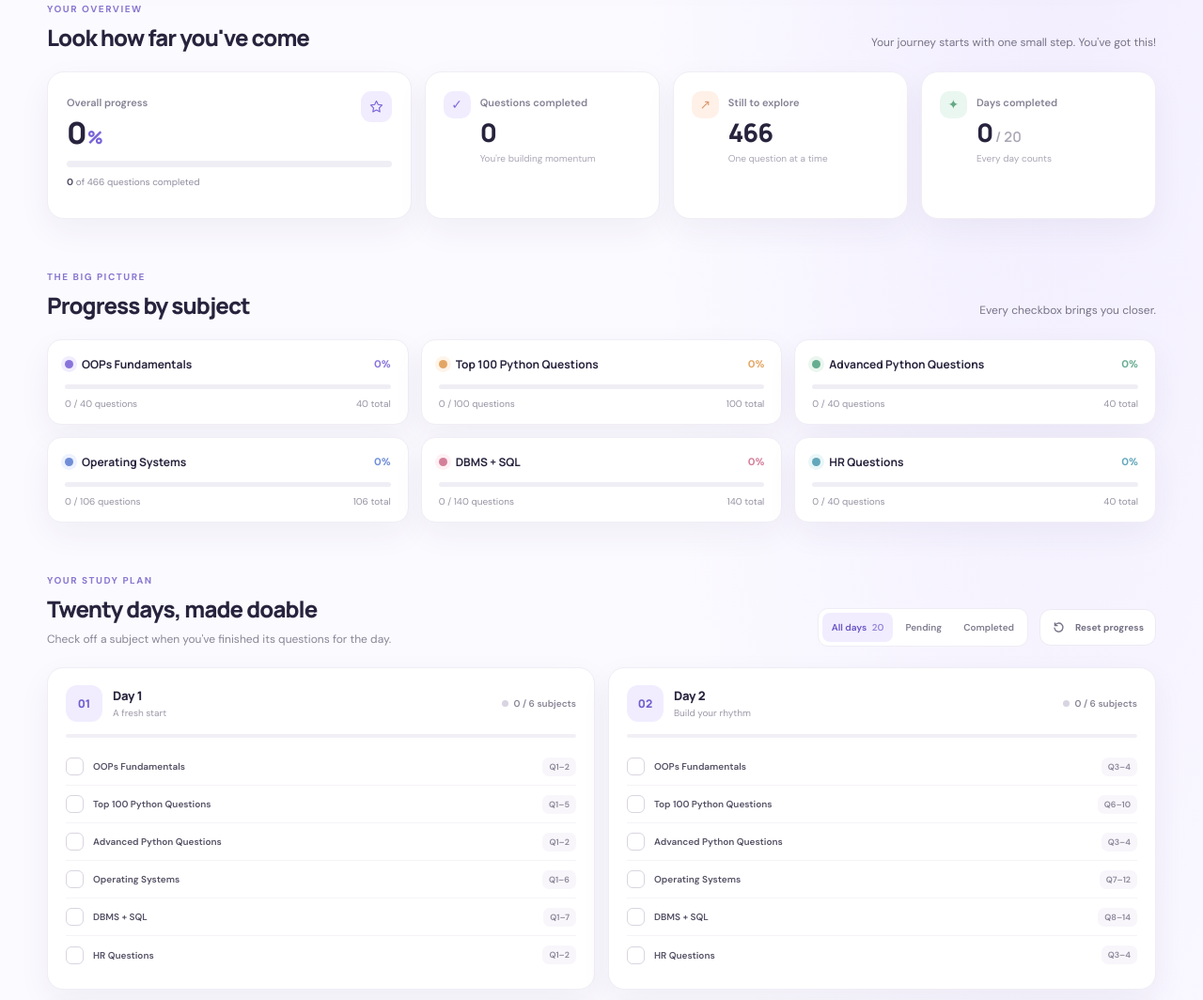
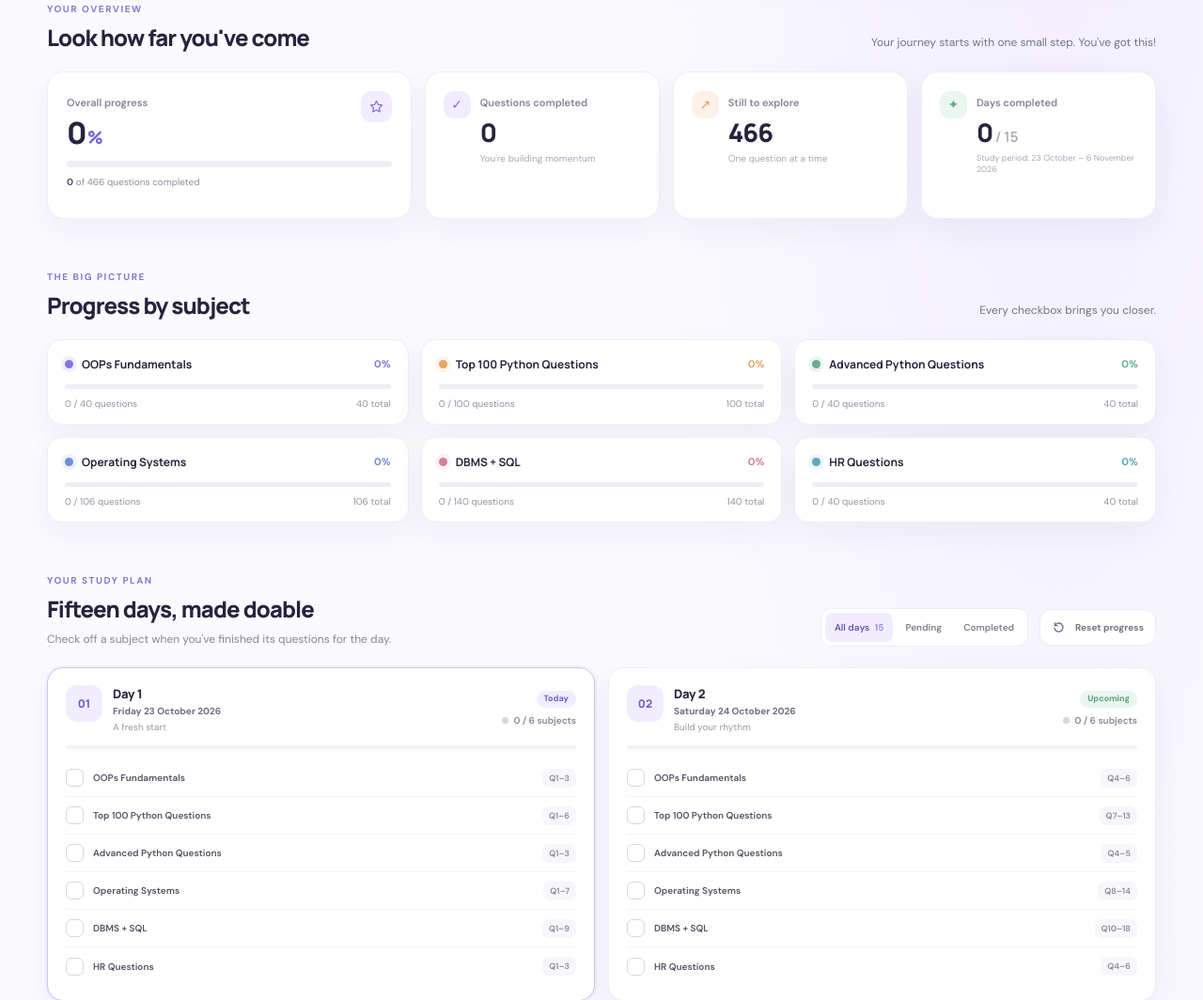
Before and after one commit to himatentu/Tracker, a plain HTML site: page index.html in a window 1280 px wide. Shown: the part 513-1577 px from the top of the page at 94% size. Drawn offline with Linux system fonts and the light colour scheme.

Commit message:
features added

```diff
--- a/index.html
+++ b/index.html
@@ -5,10 +5,10 @@
     <meta name="viewport" content="width=device-width, initial-scale=1" />
     <meta
       name="description"
-      content="A calm, encouraging 20-day interview preparation study planner."
+      content="A calm, encouraging 15-day interview preparation study planner."
     />
     <meta name="theme-color" content="#f7f5ff" />
-    <title>20-Day Interview Prep Planner</title>
+    <title>15-Day Interview Prep Planner</title>
     <link rel="stylesheet" href="style.css" />
     <script src="script.js" defer></script>
   </head>
@@ -36,7 +36,7 @@
             <p class="eyebrow"><span aria-hidden="true">✦</span> YOUR NEXT CHAPTER STARTS HERE</p>
             <h1 id="page-title">A little progress<br />goes a <span>long way.</span></h1>
             <p class="hero-description">
-              Twenty focused days. Six subjects. One confident step closer to your next opportunity.
+              Fifteen focused days. Six subjects. One confident step closer to your next opportunity.
             </p>
             <button class="button button-primary continue-button" id="continue-button" type="button">
               Continue studying
@@ -119,8 +119,12 @@
             <article class="overview-card stat-card days-stat-card">
               <div class="stat-icon mint-icon" aria-hidden="true">✦</div>
               <span class="card-label">Days completed</span>
-              <p class="stat-number"><span id="completed-days">0</span><span class="stat-total"> / 20</span></p>
-              <p class="stat-caption">Every day counts</p>
+              <p class="stat-number"><span id="completed-days">0</span><span class="stat-total"> / 15</span></p>
+              <p class="stat-caption study-period">
+                Study period:
+                <time datetime="2026-10-23">23 October</time> –
+                <time datetime="2026-11-06">6 November 2026</time>
+              </p>
             </article>
           </div>
         </section>
@@ -140,12 +144,12 @@
           <div class="section-heading planner-heading">
             <div>
               <p class="eyebrow">YOUR STUDY PLAN</p>
-              <h2 id="planner-title">Twenty days, made doable</h2>
+              <h2 id="planner-title">Fifteen days, made doable</h2>
               <p class="section-description">Check off a subject when you've finished its questions for the day.</p>
             </div>
             <div class="planner-controls">
               <div class="filter-group" role="group" aria-label="Filter study days">
-                <button class="filter-button is-active" type="button" data-filter="all" aria-pressed="true">All days <span>20</span></button>
+                <button class="filter-button is-active" type="button" data-filter="all" aria-pressed="true">All days <span>15</span></button>
                 <button class="filter-button" type="button" data-filter="pending" aria-pressed="false">Pending</button>
                 <button class="filter-button" type="button" data-filter="completed" aria-pressed="false">Completed</button>
               </div>
--- a/script.js
+++ b/script.js
@@ -2,13 +2,16 @@
 
 const STORAGE_KEY = "interview-study-planner-progress-v1";
 const TOTAL_QUESTIONS = 466;
+const TOTAL_DAYS = 15;
+const LEGACY_TOTAL_DAYS = 20;
+const CURRENT_STORAGE_VERSION = 2;
+const STUDY_START_DATE = new Date(2026, 9, 23);
 
 const subjects = [
   {
     id: "oops",
     name: "OOPs Fundamentals",
     total: 40,
-    dailyCount: () => 2,
     color: "#8974dc",
     tint: "#f1edff",
   },
@@ -16,7 +19,6 @@ const subjects = [
     id: "python",
     name: "Top 100 Python Questions",
     total: 100,
-    dailyCount: () => 5,
     color: "#e4a664",
     tint: "#fff4e9",
   },
@@ -24,7 +26,6 @@ const subjects = [
     id: "advanced-python",
     name: "Advanced Python Questions",
     total: 40,
-    dailyCount: () => 2,
     color: "#66ad91",
     tint: "#eaf6ef",
   },
@@ -32,7 +33,6 @@ const subjects = [
     id: "os",
     name: "Operating Systems",
     total: 106,
-    dailyCount: (day) => (day <= 6 ? 6 : 5),
     color: "#708ed7",
     tint: "#edf2ff",
   },
@@ -40,7 +40,6 @@ const subjects = [
     id: "dbms-sql",
     name: "DBMS + SQL",
     total: 140,
-    dailyCount: () => 7,
     color: "#d47f9a",
     tint: "#fff0f4",
   },
@@ -48,7 +47,6 @@ const subjects = [
     id: "hr",
     name: "HR Questions",
     total: 40,
-    dailyCount: () => 2,
     color: "#63a7bb",
     tint: "#eaf6f8",
   },
@@ -70,11 +68,6 @@ const dayNames = [
   "Growing every day",
   "You've got this",
   "Stay curious",
-  "Your effort is adding up",
-  "Almost there",
-  "Keep believing",
-  "Final stretch",
-  "Your big finish",
 ];
 
 const dayGrid = document.querySelector("#day-grid");
@@ -87,18 +80,73 @@ let storageReady = true;
 let activeFilter = "all";
 let highlightTimer;
 
+function getCalendarStatus(date, today = new Date()) {
+  const dateValue = new Date(date.getFullYear(), date.getMonth(), date.getDate()).getTime();
+  const todayValue = new Date(today.getFullYear(), today.getMonth(), today.getDate()).getTime();
+  if (dateValue === todayValue) {
+    return "today";
+  }
+  return dateValue > todayValue ? "upcoming" : "past";
+}
+
+function formatStudyDate(date) {
+  return new Intl.DateTimeFormat("en-GB", {
+    weekday: "long",
+    day: "numeric",
+    month: "long",
+    year: "numeric",
+  }).format(date);
+}
+
 function buildSchedule() {
+  const extraQuestionCounts = Array(TOTAL_DAYS).fill(0);
+  const extraDaysBySubject = new Map();
+  for (const [subjectIndex, subject] of subjects.entries()) {
+    const extraDays = new Set();
+    const extras = subject.total % TOTAL_DAYS;
+    for (let extra = 0; extra < extras; extra += 1) {
+      let selectedDay = -1;
+      for (let dayIndex = 0; dayIndex < TOTAL_DAYS; dayIndex += 1) {
+        if (extraDays.has(dayIndex)) {
+          continue;
+        }
+
+        const hasFewerExtras =
+          selectedDay === -1 || extraQuestionCounts[dayIndex] < extraQuestionCounts[selectedDay];
+        const winsTie =
+          selectedDay !== -1 &&
+          extraQuestionCounts[dayIndex] === extraQuestionCounts[selectedDay] &&
+          (dayIndex - subjectIndex + TOTAL_DAYS) % TOTAL_DAYS <
+            (selectedDay - subjectIndex + TOTAL_DAYS) % TOTAL_DAYS;
+        if (hasFewerExtras || winsTie) {
+          selectedDay = dayIndex;
+        }
+      }
+
+      extraDays.add(selectedDay);
+      extraQuestionCounts[selectedDay] += 1;
+    }
+    extraDaysBySubject.set(subject.id, extraDays);
+  }
+
   const nextQuestion = Object.fromEntries(subjects.map((subject) => [subject.id, 1]));
-  const days = Array.from({ length: 20 }, (_, index) => {
+  const days = Array.from({ length: TOTAL_DAYS }, (_, index) => {
     const dayNumber = index + 1;
     const tasks = subjects.map((subject) => {
       const first = nextQuestion[subject.id];
-      const count = subject.dailyCount(dayNumber);
+      const count =
+        Math.floor(subject.total / TOTAL_DAYS) +
+        Number(extraDaysBySubject.get(subject.id).has(index));
       const last = first + count - 1;
       nextQuestion[subject.id] = last + 1;
       return { subjectId: subject.id, first, last, count };
     });
-    return { number: dayNumber, title: dayNames[index], tasks };
+    const date = new Date(
+      STUDY_START_DATE.getFullYear(),
+      STUDY_START_DATE.getMonth(),
+      STUDY_START_DATE.getDate() + index
+    );
+    return { number: dayNumber, title: dayNames[index], date, tasks };
   });
 
   for (const subject of subjects) {
@@ -110,6 +158,11 @@ function buildSchedule() {
   const scheduledTotal = subjects.reduce((sum, subject) => sum + subject.total, 0);
   if (scheduledTotal !== TOTAL_QUESTIONS) {
     throw new Error(`The study plan must total ${TOTAL_QUESTIONS} questions.`);
+  }
+
+  const dailyTotals = days.map((day) => day.tasks.reduce((sum, task) => sum + task.count, 0));
+  if (Math.max(...dailyTotals) - Math.min(...dailyTotals) > 1) {
+    throw new Error("Daily question totals must be balanced across the study plan.");
   }
 
   return days;
@@ -135,6 +188,62 @@ function hideStorageError() {
   storageMessage.hidden = true;
 }
 
+function migrateLegacyProgress(legacyCompleted) {
+  const legacyCounts = {
+    oops: () => 2,
+    python: () => 5,
+    "advanced-python": () => 2,
+    os: (dayNumber) => (dayNumber <= 6 ? 6 : 5),
+    "dbms-sql": () => 7,
+    hr: () => 2,
+  };
+  const oldRangesBySubject = Object.fromEntries(subjects.map((subject) => [subject.id, []]));
+  const nextQuestion = Object.fromEntries(subjects.map((subject) => [subject.id, 1]));
+  const legacyTaskKeys = new Set();
+
+  for (let dayNumber = 1; dayNumber <= LEGACY_TOTAL_DAYS; dayNumber += 1) {
+    for (const subject of subjects) {
+      legacyTaskKeys.add(taskKey(dayNumber, subject.id));
+      const first = nextQuestion[subject.id];
+      const last = first + legacyCounts[subject.id](dayNumber) - 1;
+      nextQuestion[subject.id] = last + 1;
+      if (legacyCompleted[taskKey(dayNumber, subject.id)] === true) {
+        oldRangesBySubject[subject.id].push({ first, last });
+      }
+    }
+  }
+
+  if (
+    Object.entries(legacyCompleted).some(
+      ([key, isComplete]) => isComplete !== true || !legacyTaskKeys.has(key)
+    ) ||
+    subjects.some((subject) => nextQuestion[subject.id] - 1 !== subject.total)
+  ) {
+    throw new Error("The saved 20-day progress could not be mapped to its original question ranges.");
+  }
+
+  const migrated = {};
+  for (const day of days) {
+    for (const task of day.tasks) {
+      let nextUncoveredQuestion = task.first;
+      for (const oldRange of oldRangesBySubject[task.subjectId]) {
+        if (oldRange.last < nextUncoveredQuestion) {
+          continue;
+        }
+        if (oldRange.first > nextUncoveredQuestion) {
+          break;
+        }
+        nextUncoveredQuestion = oldRange.last + 1;
+        if (nextUncoveredQuestion > task.last) {
+          migrated[taskKey(day.number, task.subjectId)] = true;
+          break;
+        }
+      }
+    }
+  }
+  return migrated;
+}
+
 function loadProgress() {
   try {
     const stored = window.localStorage.getItem(STORAGE_KEY);
@@ -146,12 +255,31 @@ function loadProgress() {
     if (
       parsed === null ||
       typeof parsed !== "object" ||
-      parsed.version !== 1 ||
+      ![1, CURRENT_STORAGE_VERSION].includes(parsed.version) ||
       parsed.completed === null ||
       typeof parsed.completed !== "object" ||
       Array.isArray(parsed.completed)
     ) {
       throw new Error("The saved progress has an unsupported format.");
+    }
+
+    if (parsed.version === 1) {
+      const migrated = migrateLegacyProgress(parsed.completed);
+      try {
+        window.localStorage.setItem(
+          STORAGE_KEY,
+          JSON.stringify({ version: CURRENT_STORAGE_VERSION, completed: migrated })
+        );
+      } catch (error) {
+        storageReady = false;
+        const detail = error instanceof Error ? error.message : "Unknown storage error.";
+        showStorageError(
+          `Your previous saved progress could not be migrated (${detail}). ` +
+            "It has not been overwritten. Resolve the browser storage issue and reload to try again."
+        );
+        return {};
+      }
+      return migrated;
     }
 
     const restored = {};
@@ -183,7 +311,7 @@ function saveProgress(nextProgress) {
   try {
     window.localStorage.setItem(
       STORAGE_KEY,
-      JSON.stringify({ version: 1, completed: nextProgress })
+      JSON.stringify({ version: CURRENT_STORAGE_VERSION, completed: nextProgress })
     );
     return true;
   } catch (error) {
@@ -229,6 +357,7 @@ function makeSubjectProgressCards() {
 function makeDayCard(day) {
   const allTasksComplete = day.tasks.every((task) => isTaskComplete(day.number, task.subjectId));
   const completedCount = day.tasks.filter((task) => isTaskComplete(day.number, task.subjectId)).length;
+  const calendarStatus = getCalendarStatus(day.date);
   const taskMarkup = day.tasks
     .map((task) => {
       const subject = subjects.find((item) => item.id === task.subjectId);
@@ -255,19 +384,23 @@ function makeDayCard(day) {
     .join("");
 
   return `
-    <article class="day-card${allTasksComplete ? " is-complete" : ""}" id="day-card-${day.number}" data-day-card="${day.number}">
+    <article class="day-card${allTasksComplete ? " is-complete" : ""} is-${calendarStatus}" id="day-card-${day.number}" data-day-card="${day.number}" data-calendar-status="${calendarStatus}">
       <header class="day-card-header">
         <div class="day-heading-group">
           <span class="day-number-badge">${String(day.number).padStart(2, "0")}</span>
           <div>
             <h3 class="day-title">Day ${day.number}</h3>
+            <p class="day-date">${formatStudyDate(day.date)}</p>
             <p class="day-subtitle">${day.title}</p>
           </div>
         </div>
-        <span class="day-progress-label">
-          <span class="day-status-dot" aria-hidden="true"></span>
-          <span data-day-count="${day.number}">${completedCount} / 6 subjects</span>
-        </span>
+        <div class="day-card-status">
+          <span class="day-calendar-indicator" aria-label="${calendarStatus[0].toUpperCase()}${calendarStatus.slice(1)}">${calendarStatus[0].toUpperCase()}${calendarStatus.slice(1)}</span>
+          <span class="day-progress-label">
+            <span class="day-status-dot" aria-hidden="true"></span>
+            <span data-day-count="${day.number}">${completedCount} / 6 subjects</span>
+          </span>
+        </div>
       </header>
       <div class="progress-track day-progress-track" aria-hidden="true">
         <span class="progress-fill" data-day-fill="${day.number}" style="width: ${(completedCount / 6) * 100}%"></span>
--- a/style.css
+++ b/style.css
@@ -560,6 +560,10 @@ h3 {
   font-size: 10px;
 }
 
+.study-period {
+  font-size: 9px;
+}
+
 .subject-progress-grid {
   display: grid;
   grid-template-columns: repeat(3, minmax(0, 1fr));
@@ -724,6 +728,11 @@ h3 {
   background: linear-gradient(130deg, #fff 72%, #faf8ff);
 }
 
+.day-card.is-today {
+  border-color: #cfc5f5;
+  box-shadow: 0 0 0 2px rgba(144, 124, 228, 0.08), var(--shadow);
+}
+
 .day-card.is-highlighted {
   border-color: #907ce4;
   box-shadow: 0 0 0 4px rgba(144, 124, 228, 0.15), var(--shadow);
@@ -746,7 +755,7 @@ h3 {
 .day-heading-group {
   display: flex;
   min-width: 0;
-  align-items: center;
+  align-items: flex-start;
   gap: 11px;
 }
 
@@ -776,10 +785,46 @@ h3 {
   letter-spacing: -0.2px;
 }
 
+.day-date {
+  margin: 3px 0 0;
+  color: #716b7e;
+  font-size: 10px;
+  font-weight: 700;
+  line-height: 1.4;
+}
+
 .day-subtitle {
   margin: 3px 0 0;
   color: #9c98a7;
   font-size: 10px;
+}
+
+.day-card-status {
+  display: flex;
+  flex: 0 0 auto;
+  flex-direction: column;
+  align-items: flex-end;
+  gap: 7px;
+}
+
+.day-calendar-indicator {
+  padding: 3px 8px;
+  border-radius: 999px;
+  background: #f2f0f6;
+  color: #898597;
+  font-size: 9px;
+  font-weight: 700;
+  line-height: 1.3;
+}
+
+.day-card.is-today .day-calendar-indicator {
+  background: #f1edff;
+  color: #725fce;
+}
+
+.day-card.is-upcoming .day-calendar-indicator {
+  background: #eaf6ef;
+  color: #58a378;
 }
 
 .day-progress-label {
```
